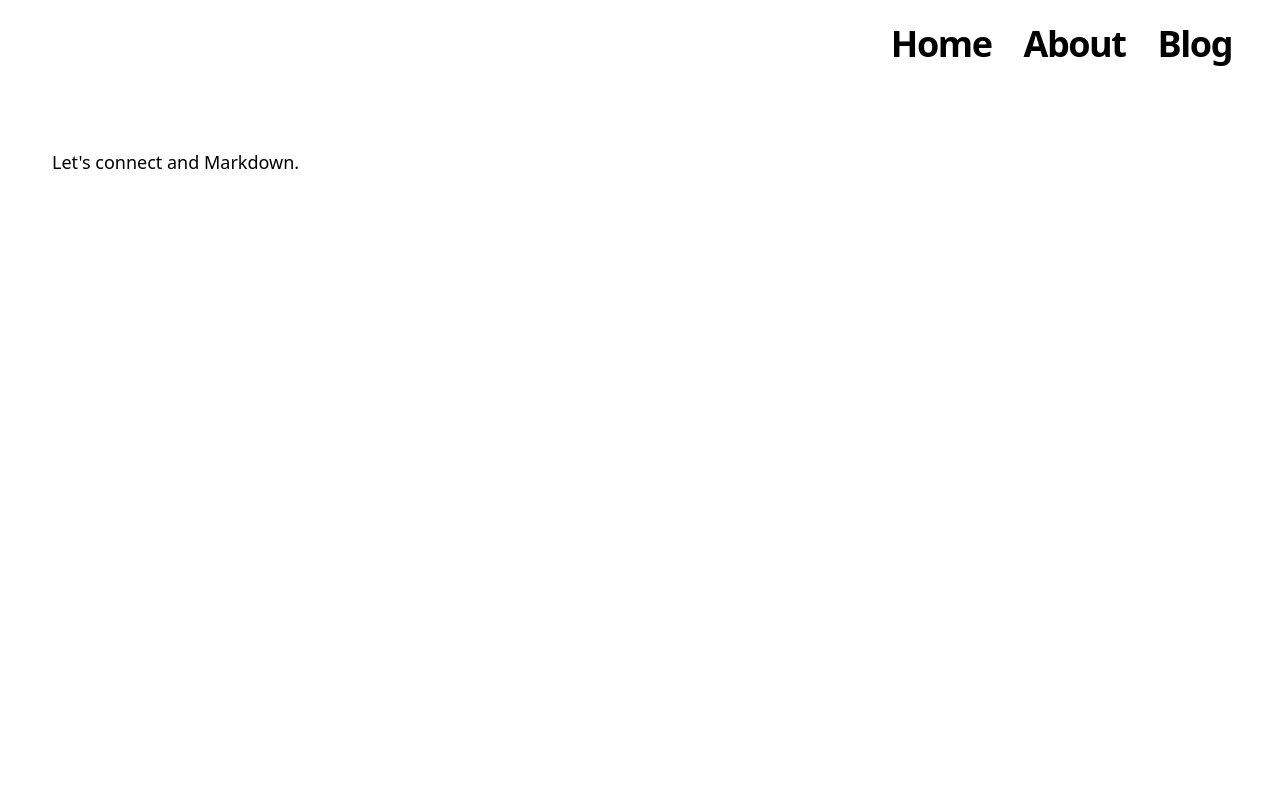
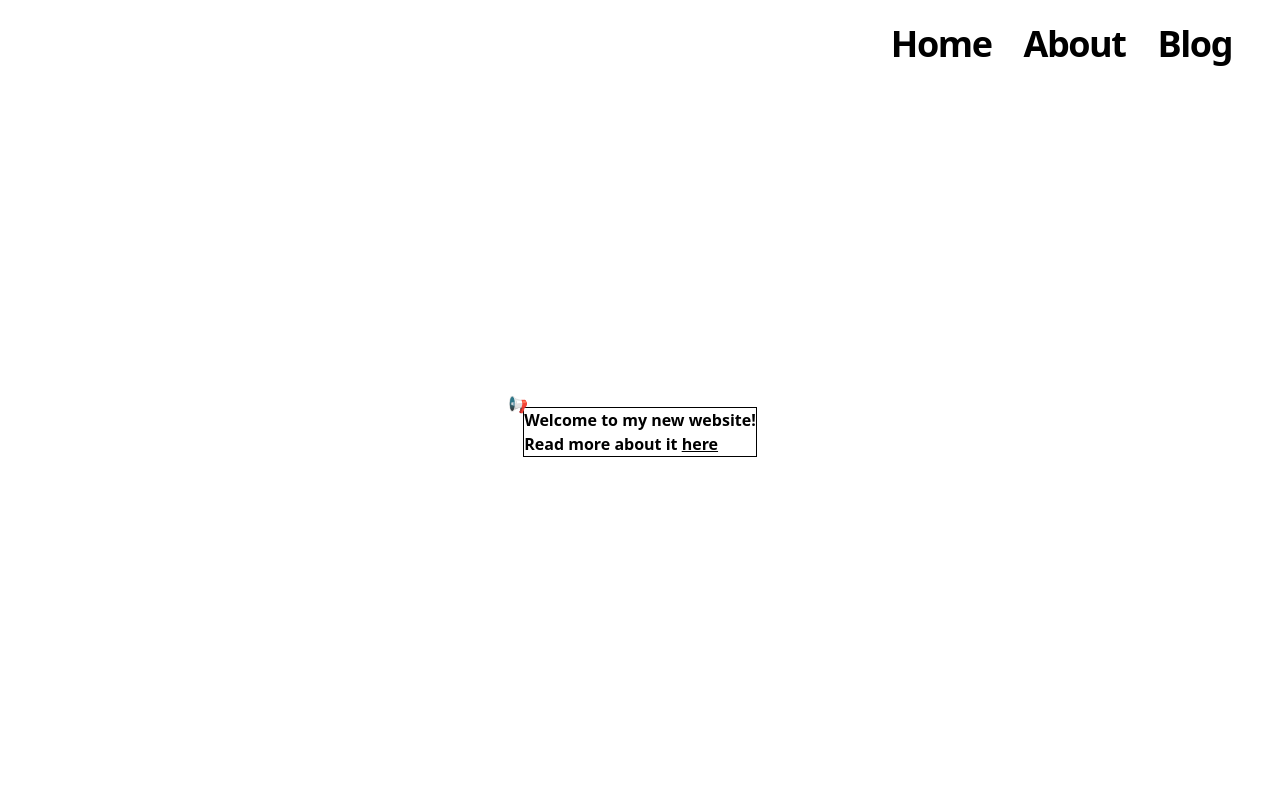
Before and after one commit to adriankast/nextjs-homepage, a Next.js app: page / in a window 1280 px wide. Shown: the top 800 px of the page. Built offline with nearby package versions, Linux system fonts and the light colour scheme.

Commit message:
mock home page

```diff
--- a/components/layout.js
+++ /dev/null
@@ -1,14 +0,0 @@
-import Footer from '../components/footer'
-import Meta from '../components/meta'
-
-export default function Layout({ preview, children }) {
-  return (
-    <>
-      <Meta />
-      <div className="min-h-screen">
-        <main>{children}</main>
-      </div>
-      <Footer />
-    </>
-  )
-}
--- a/pages/_app.js
+++ b/pages/_app.js
@@ -1,12 +1,17 @@
 import Header from "../components/header";
-import Layout from "../components/layout";
+import Footer from '../components/footer'
+import Meta from '../components/meta'
 import "../styles/index.css";
 
 export default function MyApp({ Component, pageProps }) {
   return (
-    <Layout>
-      <Header />
+    <>
+          <Meta />
+    <div className="grid min-h-screen" style={{ gridTemplateRows: "auto 1fr"}}>
+    <Header />
       <Component {...pageProps} />
-    </Layout>
+    </div>
+    <Footer />
+    </>
   );
 }
--- a/pages/index.js
+++ b/pages/index.js
@@ -1,6 +1,7 @@
 import Head from "next/head";
 import Container from "../components/container";
 import Intro from "../components/intro";
+import Link from "next/link"
 
 export default function Index({ allPosts }) {
   return (
@@ -8,9 +9,13 @@ export default function Index({ allPosts }) {
       <Head>
         <title>Welcome 👋</title>
       </Head>
-      <Container>
-        <Intro />
-      </Container>
+      <div className='grid justify-center h-full items-center'>
+        <div className='font-bold border border-black'>
+          <span className='absolute -m-4'>📢</span>
+          <span>Welcome to my new website!</span><br/>
+          <span>Read more about it <Link href="/about"><a className='underline hover:underline-offset-2'>here</a></Link></span>
+        </div>
+      </div>
     </>
   );
 }
--- a/pages/posts.js
+++ b/pages/posts.js
@@ -2,7 +2,6 @@ import Head from "next/head";
 import Container from "../components/container";
 import HeroPost from "../components/hero-post";
 import Intro from "../components/intro";
-import Layout from "../components/layout";
 import MoreStories from "../components/more-stories";
 import { getAllPosts } from "../lib/api";
 
@@ -12,7 +11,7 @@ export default function Index({ allPosts }) {
   return (
     <>
         <Head>
-          <title>Blog Posts</title>
+          <title>Blog Posts 📰</title>
         </Head>
         <Container>
           <Intro />
```
